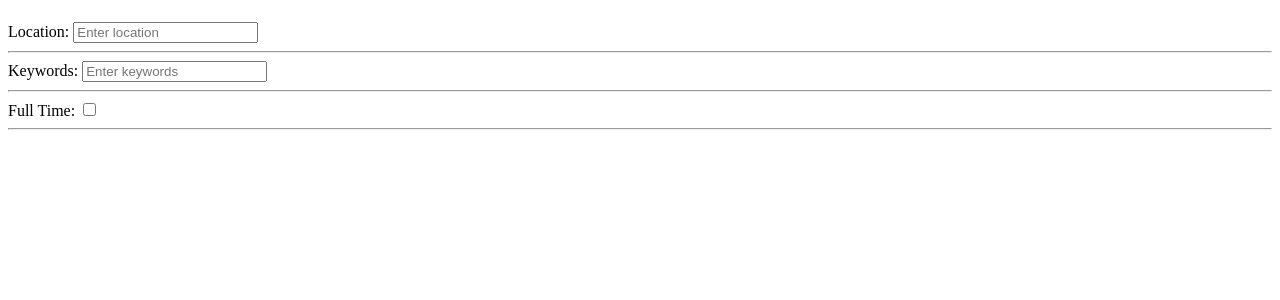
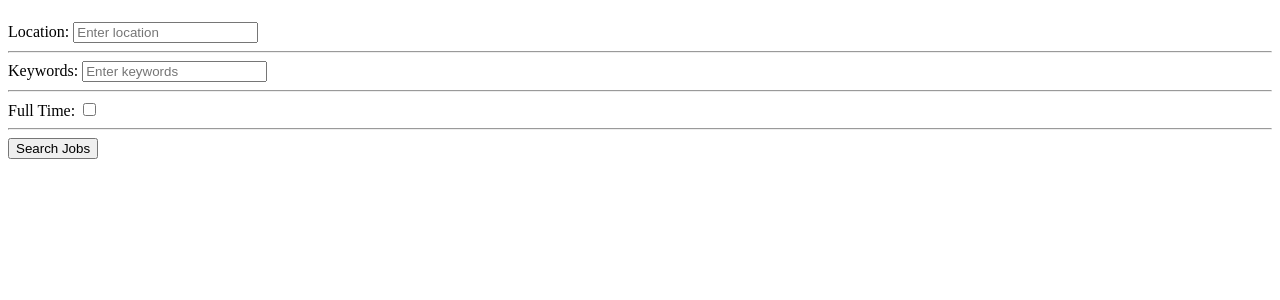
Before and after one commit to nuthalam/job, a Flask app: template templates/index.html in a window 1280 px wide. Shown: the part 58-358 px from the top of the page. Run offline with Flask 3, Linux system fonts and the light colour scheme; the template is opened without the code that fills it, so the values that code supplies are empty.

Commit message:
added search jobs button

```diff
--- a/templates/index.html
+++ b/templates/index.html
@@ -20,6 +20,8 @@
             <label for="fullTime">Full Time:</label>
             <input type="checkbox" id="fullTime" name="fullTime" value="true">  <!-- Checkbox for full-time option -->
             <hr> <!-- Horizontal line to separate filters -->
+
+            <button type="submit">Search Jobs</button>  <!-- Submit button to initiate the form submission -->
         </form>
     </div>
 </body>
```
